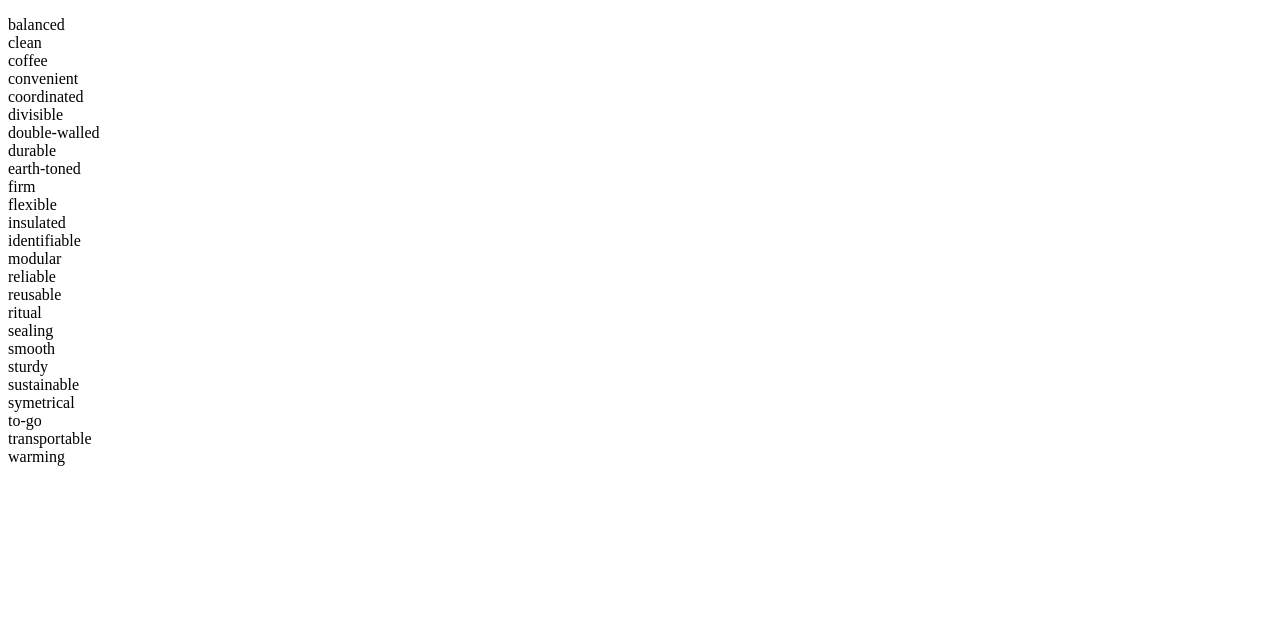
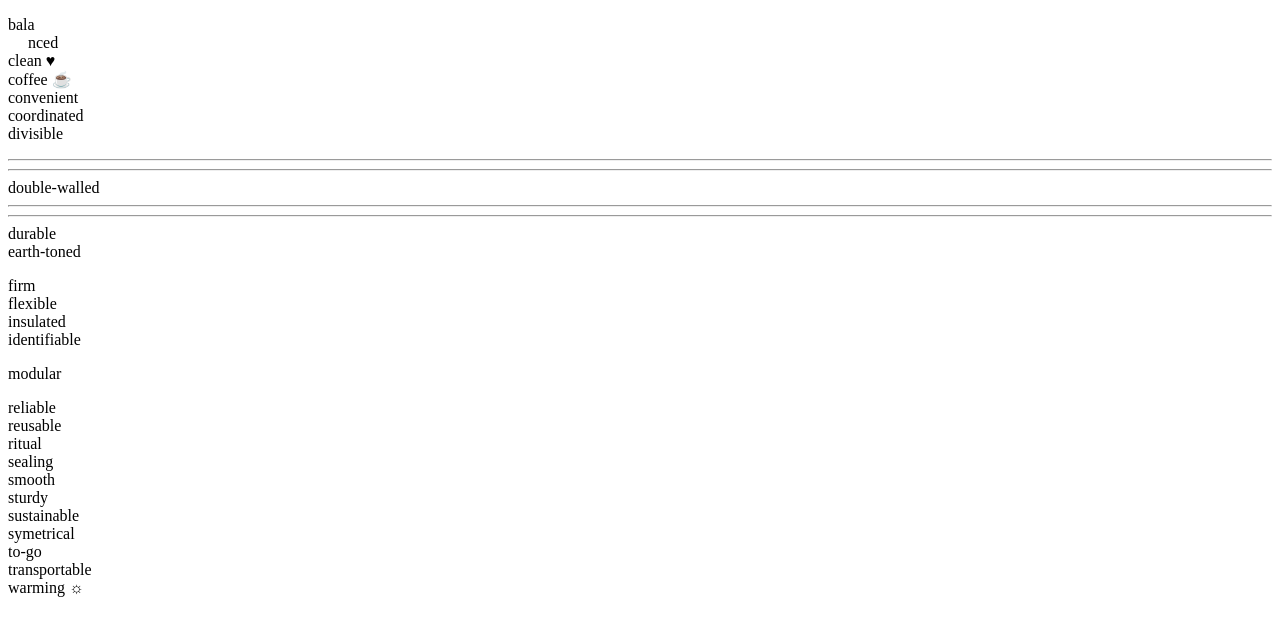
Before and after one commit to bethanyrennard/interactive, a plain HTML site: page exercise-005.html in a window 1280 px wide. Drawn offline with Linux system fonts and the light colour scheme.

Commit message:
pages 1-5

```diff
--- a/exercise-005.html
+++ b/exercise-005.html
@@ -2,25 +2,33 @@
 <html>
 	<head>
 		<title>
-			list 002
+			list 005
 		</title>
 	</head>
 	<body>
 		<p>
-			balanced<br>
-			clean<br>
-			coffee<br>
+			bala<br>
+			&nbsp; &nbsp; &nbsp;nced<br>
+			clean &hearts; <br>
+			coffee &#9749; <br>
 			convenient<br>
 			coordinated<br>
 			divisible<br>
+			<hr>
+			<hr>
 			double-walled<br>
+			<hr>
+			<hr>
 			durable<br>
 			earth-toned<br>
+		<p>
 			firm<br>
 			flexible<br>
 			insulated<br>
 			identifiable<br>
+		<p>
 			modular<br>
+		<p>
 			reliable<br>
 			reusable<br>
 			ritual<br>
@@ -31,7 +39,7 @@
 			symetrical<br>
 			to-go<br>
 			transportable<br>
-			warming<br>
+			warming &#9788; <br>
 		</p>
 	</body>
 </html>
```
Also changed, not shown: exercise-003.html (+1 -1 lines), exercise-004.html (+4 -4 lines).
